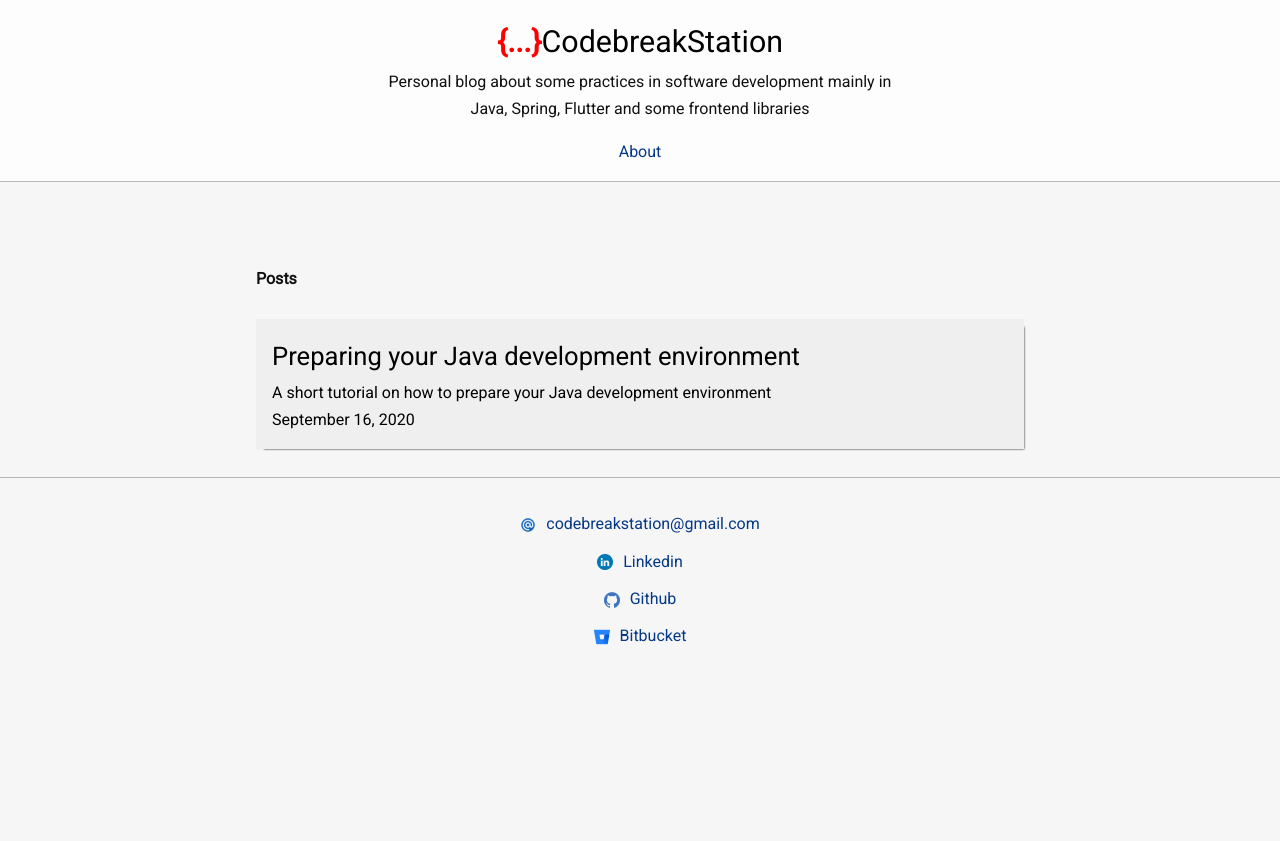
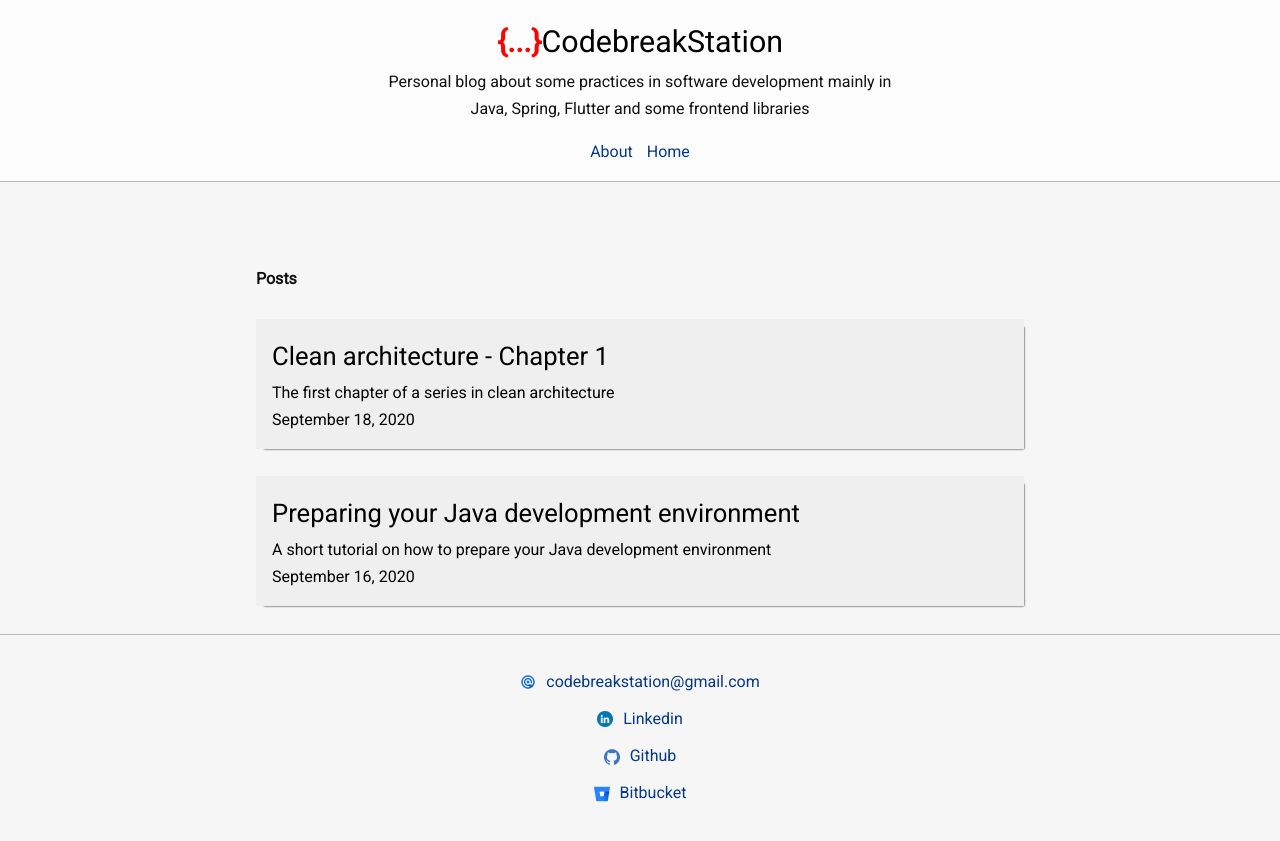
Before and after one commit to xrodrigo1982x/xrodrigo1982x.github.io, a Jekyll site: the page built from index.html, in a window 1280 px wide. Shown: the top 841 px of the page. Built offline with Jekyll 4.4.1, drawn with Linux system fonts in a browser that asks for light colours; the list of posts is cut into pages by our own code.

Commit message:
improvements

```diff
--- a/_config.yml
+++ b/_config.yml
@@ -9,6 +9,8 @@ bitbucket_username: oooo
 linkedin_username: oooo
 permalink: /:title
 date_format: "%B %d, %Y"
+paginate: 5
+paginate_path: "/blog/page:num/"
 
 plugins:
   - jekyll-feed
@@ -18,6 +20,8 @@ plugins:
 header:
   pages:
     - name: About
+    - name: Home
+      slug: /
 footer:
   show_powered_by: false
   contact:
--- a/_layouts/blog.html
+++ b/_layouts/blog.html
@@ -7,17 +7,28 @@
     {{ content }}
     <br/>
     <h2>Posts</h2>
-    {% for post in site.posts %}
+    {% for post in paginator.posts %}
     {% if post.draft != true %}
     <a href="{{ post.url | replace:" .html","" | prepend: site.baseurl }}" >
-        <div class="post-item">
-            <div class="title">{{ post.title }}</div>
-            <div>{{post.summary}}</div>
-            <div class="date">{{ post.date | date: site.date_format }}</div>
-        </div>
+    <div class="post-item">
+        <div class="title">{{ post.title }}</div>
+        <div>{{post.summary}}</div>
+        <div class="date">{{ post.date | date: site.date_format }}</div>
+    </div>
     </a>
     {% endif %}
     {% endfor %}
+    {% if paginator.total_pages > 1 %}
+    <div class="pagination">
+        {% if paginator.previous_page %}
+        <a href="{{ paginator.previous_page_path }}" class="previous">Previous</a>
+        {% endif %}
+        <span class="page_number ">{{ paginator.page }} of {{ paginator.total_pages }}</span>
+        {% if paginator.next_page %}
+        <a href="{{ paginator.next_page_path }}" class="next">Next</a>
+        {% endif %}
+    </div>
+    {% endif %}
 </div>
 
 {% include footer.html %}
--- /dev/null
+++ b/_posts/2020-09-18-clean-architecture-chapter-1.md
@@ -0,0 +1,8 @@
+---
+layout: post
+title:  Clean architecture - Chapter 1
+summary: The first chapter of a series in clean architecture
+categories: architecture java
+---
+
+In this first chapter we are going to start a project using clean architecture.
--- a/_sass/_base.scss
+++ b/_sass/_base.scss
@@ -151,3 +151,7 @@ footer {
   text-align: center;
   padding-bottom: 1rem;
 }
+
+.post-navigation {
+  padding-top: 1rem;
+}
```
Also changed, not shown: _drafts/clean-architecture.md (deleted, +0 -6 lines), _layouts/post.html (+10 -1 lines), index.html (renamed from index.md).
